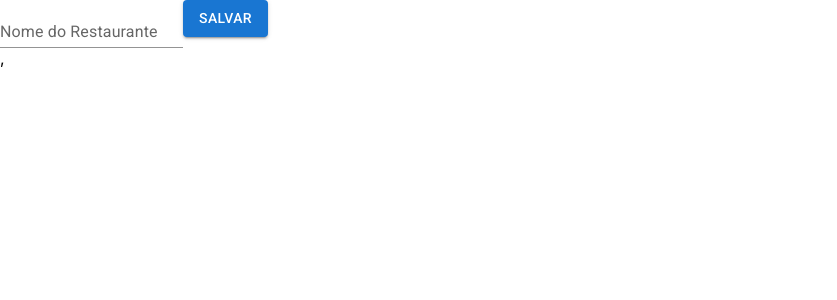
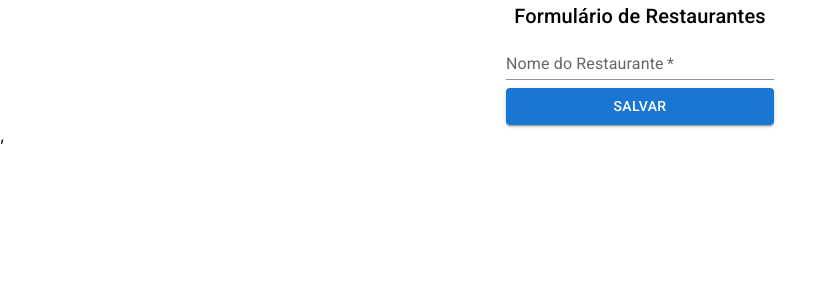
Before and after one commit to matheuscarvalheira/alfood, a React (Create React App) app in the folder alfood-main/: page /admin/restaurantes/1 in a window 1280 px wide. Shown: the top 300 px of the page, without its empty margins (0-837 px from the left). Built offline with nearby package versions, Linux system fonts and the light colour scheme; no server answers.

Commit message:
arranging and aligning form

```diff
--- a/alfood-main/src/pages/Administracao/Restaurantes/FormularioRestaurante.tsx
+++ b/alfood-main/src/pages/Administracao/Restaurantes/FormularioRestaurante.tsx
@@ -1,4 +1,4 @@
-import { Button, TextField } from "@mui/material";
+import { Box, Button, TextField, Typography } from "@mui/material";
 import axios from "axios";
 import { useEffect, useState } from "react";
 import { useParams } from "react-router-dom";
@@ -42,16 +42,30 @@ export default function FormularioRestaurante() {
   };
 
   return (
-    <form onSubmit={aoSubmeterForm}>
+    <Box
+      sx={{ display: "flex", flexDirection: "column", alignItems: "center" }}
+    >
+      <Typography component="h1" variant="h6">
+        Formulário de Restaurantes
+      </Typography>
+      <Box component="form" onSubmit={aoSubmeterForm}>
         <TextField
           value={nomeRestaurante}
           onChange={(evento) => setNomeRestaurante(evento.target.value)}
           label="Nome do Restaurante"
           variant="standard"
+          fullWidth
+          required
         />
-      <Button type="submit" variant="contained">
+        <Button
+          type="submit"
+          fullWidth
+          variant="contained"
+          sx={{ marginTop: 1 }}
+        >
           Salvar
         </Button>
-    </form>
+      </Box>
+    </Box>
   );
 }
```
Lines whose indentation alone changed are shown as unchanged.
